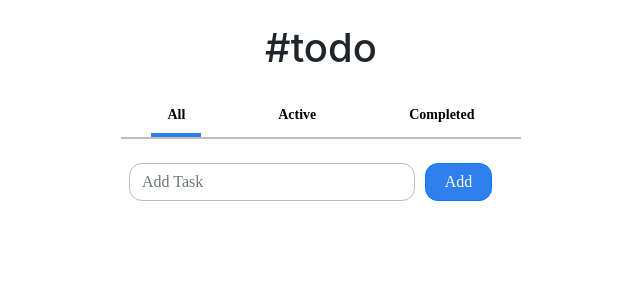
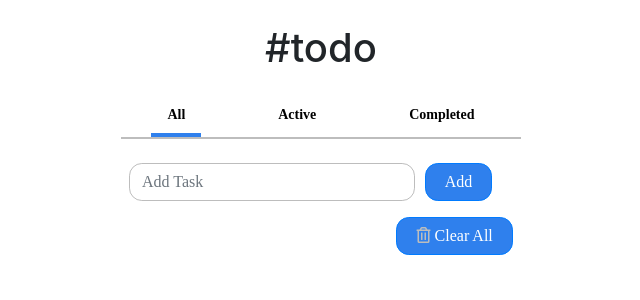
Before and after one commit to JUGG097/-Dev-Challenge-Todos, a React (Create React App) app: page / in a window 1280 px wide. Shown: the top 300 px of the page, without its empty margins (319-959 px from the left). Built offline with nearby package versions, Linux system fonts and the light colour scheme.

Commit message:
:construction: Fixed unique id issues

```diff
--- a/package.json
+++ b/package.json
@@ -9,6 +9,7 @@
     "react": "^17.0.2",
     "react-dom": "^17.0.2",
     "react-scripts": "4.0.3",
+    "uniqid": "^5.4.0",
     "web-vitals": "^1.0.1"
   },
   "scripts": {
--- a/src/components/Todos.js
+++ b/src/components/Todos.js
@@ -1,5 +1,6 @@
 import React, { useState, useEffect } from "react";
 import styles from "./Todos.module.css";
+import uniqid from "uniqid";
 
 const TodoList = ({ todo, toggleTask }) => {
 	return (
@@ -105,7 +106,6 @@ const CompleteTodoList = ({ todo, toggleTask, deleteTask }) => {
 };
 
 const Todos = () => {
-	const todoStorage = JSON.parse(localStorage.getItem("todos"));
 	const [todos, setTodos] = useState([]);
 	const [formdata, setFormData] = useState("");
 	const activeTodos = todos.filter((todo) => todo.completed === false);
@@ -131,7 +131,14 @@ const Todos = () => {
 	const deleteAll = () => {
 		const newTodos = todos.filter((todo) => todo.completed === false);
 		setTodos(newTodos);
-		// localStorage.setItem("todos", todos);
+
+		localStorage.setItem("todos", JSON.stringify(newTodos));
+	};
+
+	const clearAll = () => {
+		const newTodos = [];
+		setTodos(newTodos);
+
 		localStorage.setItem("todos", JSON.stringify(newTodos));
 	};
 
@@ -141,25 +148,17 @@ const Todos = () => {
 
 	const handleSubmit = (e) => {
 		e.preventDefault();
-		setTodos([
+		const newTodos = [
 			...todos,
 			{
-				id: todos.length + 1,
+				id: uniqid(),
 				taskname: formdata,
 				completed: false,
 			},
-		]);
-		localStorage.setItem(
-			"todos",
-			JSON.stringify([
-				...todoStorage,
-				{
-					id: todoStorage.length + 1,
-					taskname: formdata,
-					completed: false,
-				},
-			])
-		);
+		];
+		setTodos(newTodos);
+
+		localStorage.setItem("todos", JSON.stringify(newTodos));
 
 		setFormData("");
 	};
@@ -263,6 +262,23 @@ const Todos = () => {
 								toggleTask={toggleTask}
 							/>
 						))}
+						<div className="row mt-2">
+							<div className="col-12 text-right">
+								<button
+									type="submit"
+									className={`btn mb-2 btn-primary ${styles.my_btn}`}
+									onClick={clearAll}
+								>
+									<i
+										className="far fa-trash-alt"
+										style={{
+											color: "#BDBDBD",
+										}}
+									></i>{" "}
+									Clear All
+								</button>
+							</div>
+						</div>
 					</div>
 					<div
 						className="tab-pane fade p-2"
```
Also changed, not shown: 1 other file (tests, documents, lock files or other folders).
